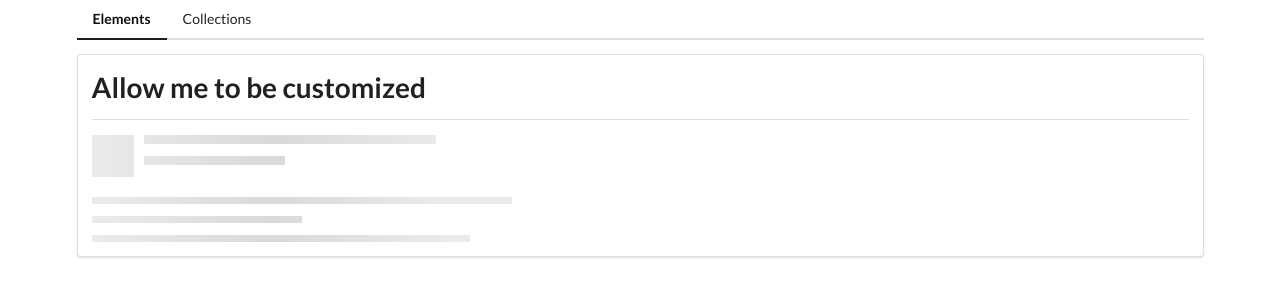
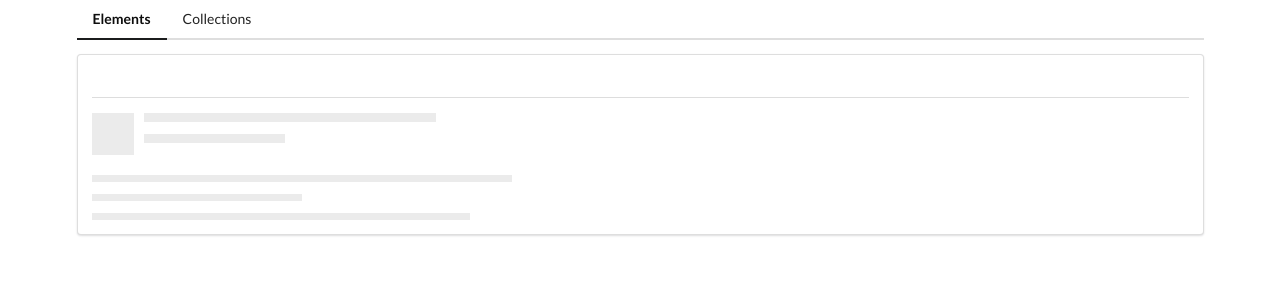
Before and after one commit to BeataJ/components-angular, an Angular app: page /elements in a window 1280 px wide. Shown: the top 300 px of the page. Built offline with nearby package versions, Linux system fonts and the light colour scheme.

Commit message:
add {{title}} to h1

```diff
--- a/src/app/shared/divider/divider.component.html
+++ b/src/app/shared/divider/divider.component.html
@@ -1,2 +1,2 @@
-<h1>Allow me to be customized</h1>
+<h1>{{ title }}</h1>
 <div class="ui divider"></div>
```
